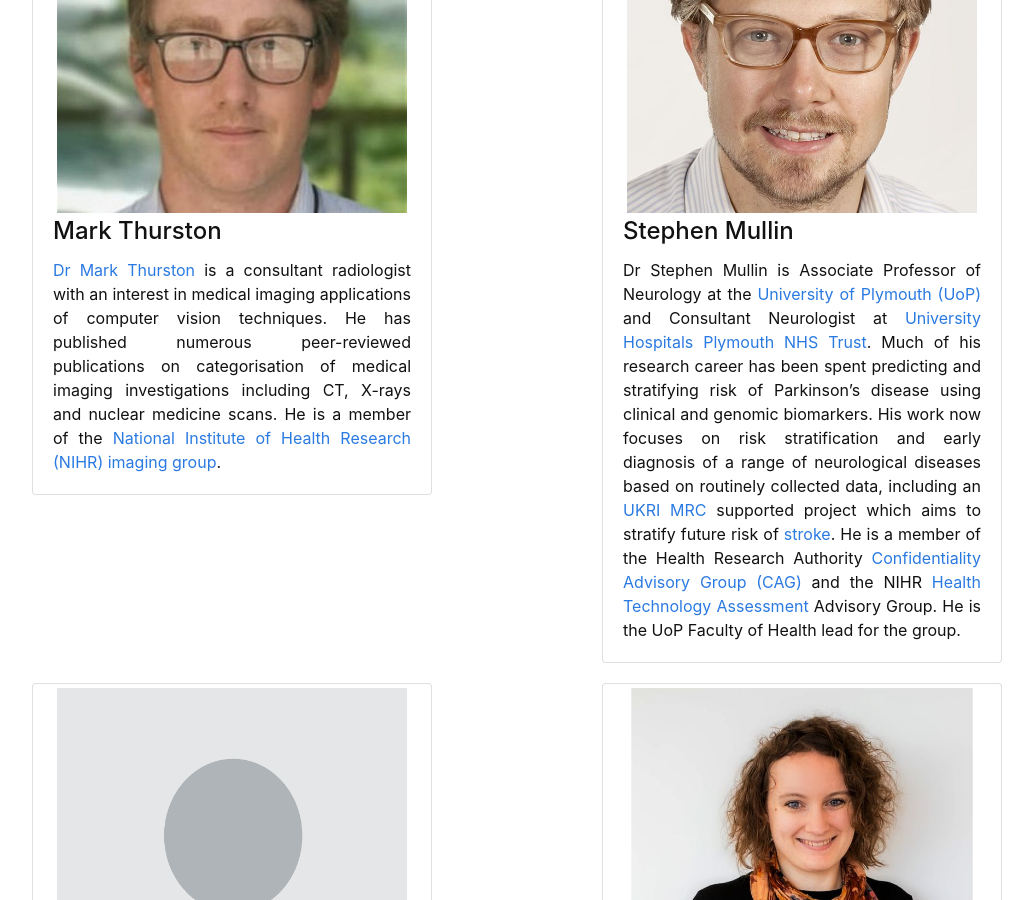
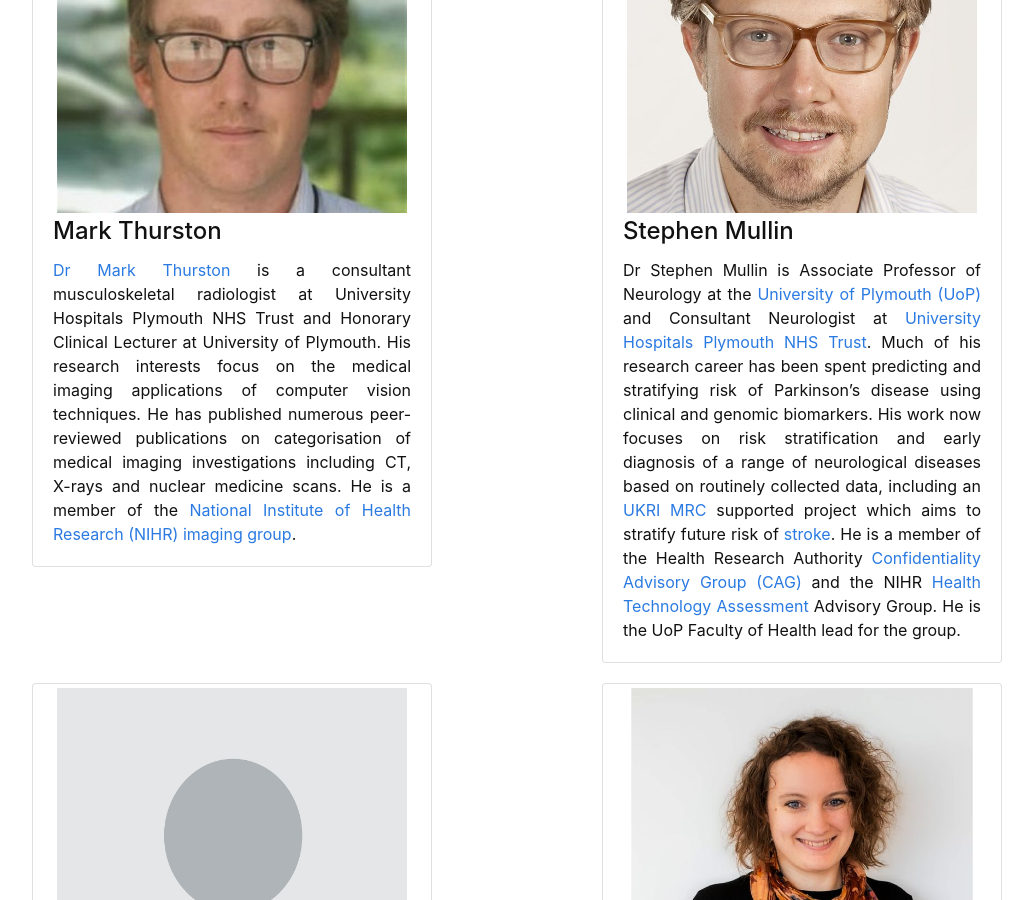
Before and after one commit to sustainsw/sustainsw.github.io, a Jekyll site: the page built from pages/people.md, in a window 1280 px wide and 900 px high, scrolled down 336 px. Shown: the whole window, without its empty margins (53-1086 px from the left). Built offline with Jekyll 4.4.1, drawn with Linux system fonts in a browser that asks for light colours.

Commit message:
Lengthen bio

```diff
--- a/pages/people.md
+++ b/pages/people.md
@@ -9,7 +9,9 @@ nav_order: 3
     <div class="row">
         {% capture intro_mark_thurston %}
         <a href="https://www.plymouth.ac.uk/staff/mark-thurston">Dr Mark
-        Thurston</a> is a consultant radiologist with an interest in medical
+        Thurston</a> is a consultant musculoskeletal radiologist at University
+        Hospitals Plymouth NHS Trust and Honorary Clinical Lecturer at
+        University of Plymouth. His research interests focus on the medical
         imaging applications of computer vision techniques. He has published
         numerous peer-reviewed publications on categorisation of medical
         imaging investigations including CT, X-rays and nuclear medicine scans.
```
